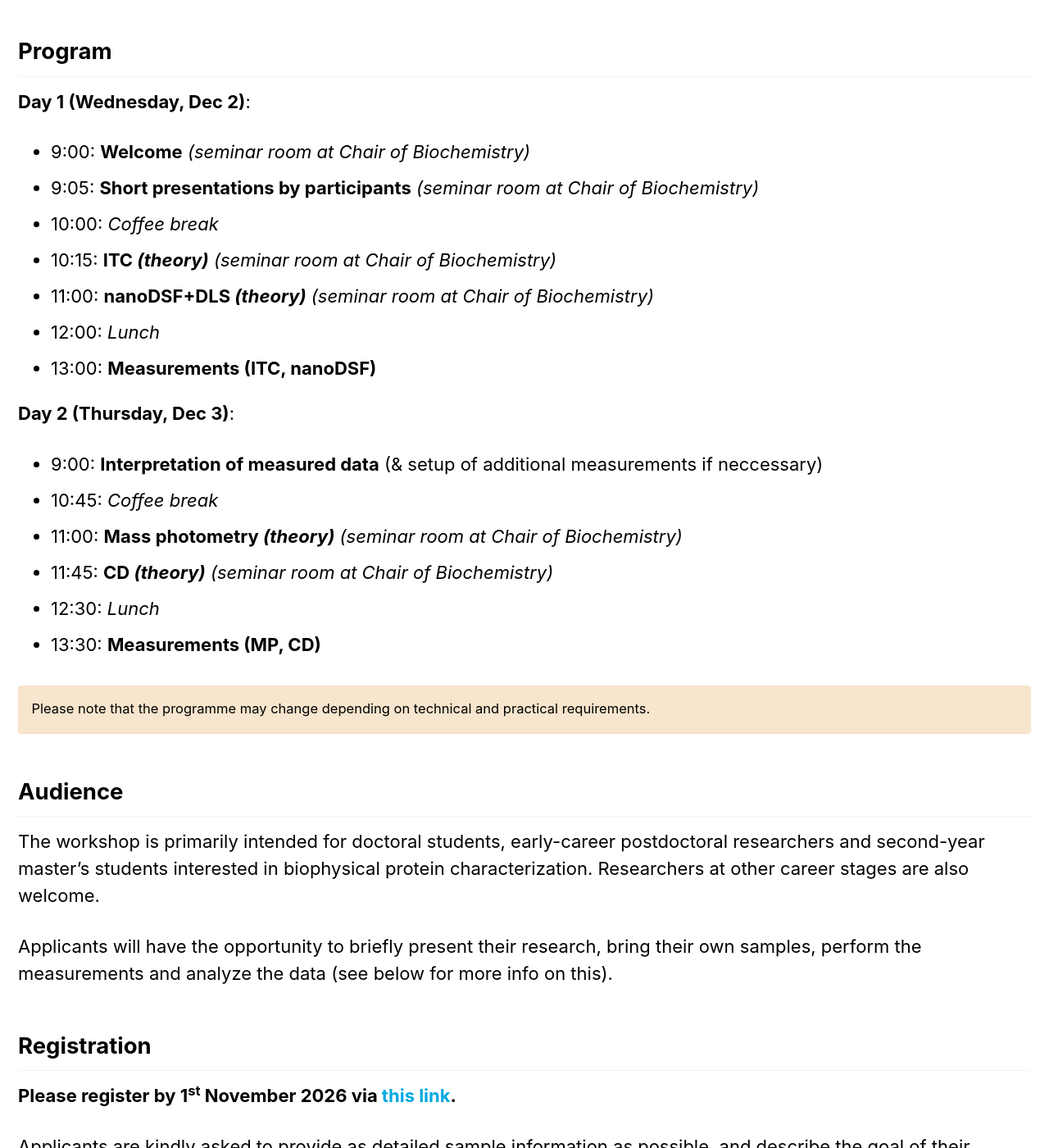
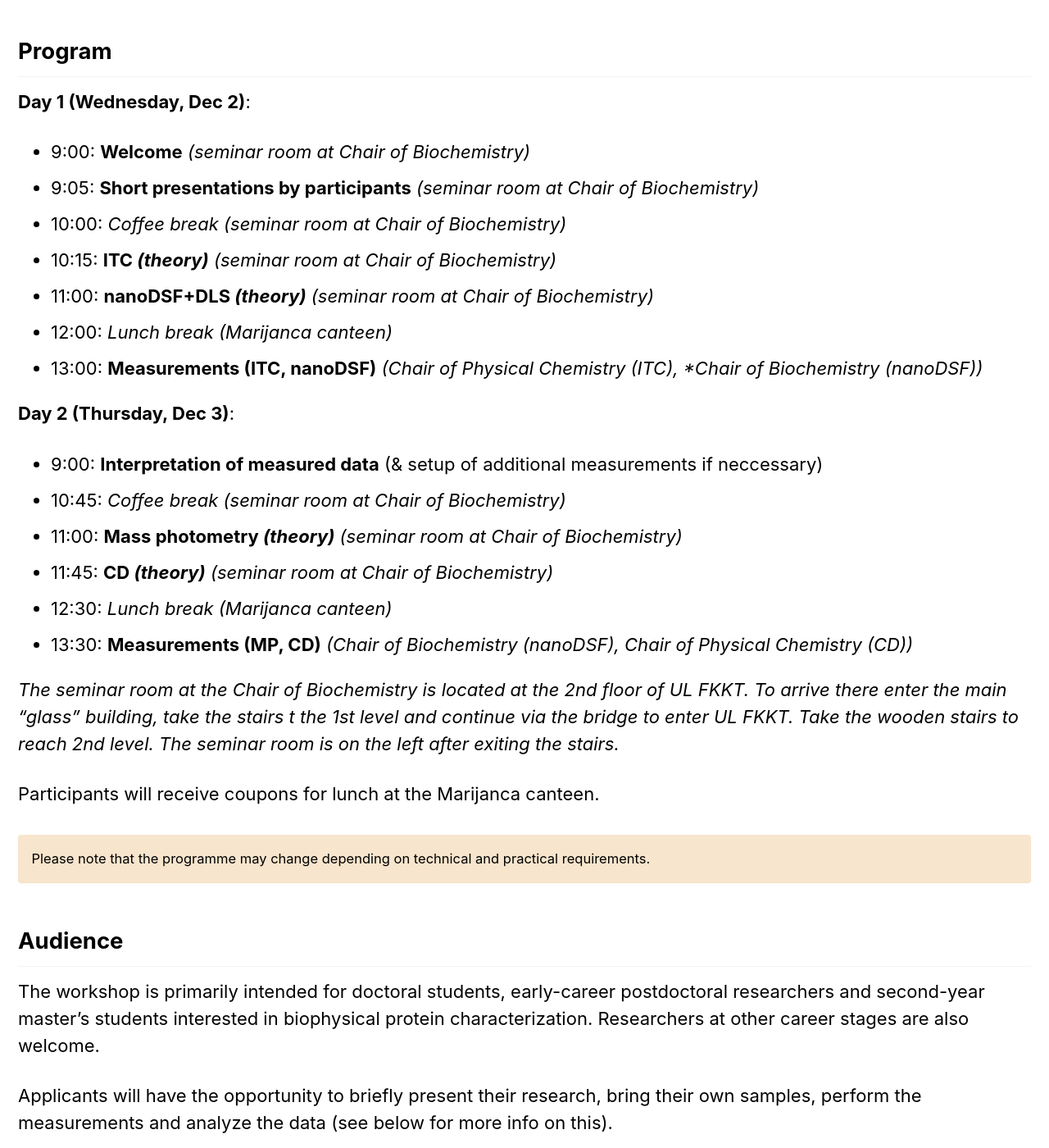
Before and after one commit to InstructSI/instructsi.github.io, a Jekyll site: the page built from _pages/bioproc2026.md, in a window 1280 px wide and 1400 px high, scrolled down 2272 px. Shown: the whole window at 82% size. Built offline with Jekyll 4.4.1, drawn with Linux system fonts in a browser that asks for light colours; cached includes are drawn as plain includes.

Commit message:
Bioproc2026 program update

```diff
--- a/_pages/bioproc2026.md
+++ b/_pages/bioproc2026.md
@@ -68,19 +68,23 @@ The workshop will be held **from 2<sup>nd</sup> to 3<sup>rd</sup> December 2026*
 **Day 1 (Wednesday, Dec 2)**:
 - 9:00: **Welcome** *(seminar room at Chair of Biochemistry)*
 - 9:05: **Short presentations by participants** *(seminar room at Chair of Biochemistry)*
-- 10:00: *Coffee break*
+- 10:00: *Coffee break* *(seminar room at Chair of Biochemistry)*
 - 10:15: **ITC *(theory)*** *(seminar room at Chair of Biochemistry)*
 - 11:00: **nanoDSF+DLS *(theory)*** *(seminar room at Chair of Biochemistry)*
-- 12:00: *Lunch*
-- 13:00: **Measurements (ITC, nanoDSF)**
+- 12:00: *Lunch break* *(Marijanca canteen)*
+- 13:00: **Measurements (ITC, nanoDSF)** *(Chair of Physical Chemistry (ITC), *Chair of Biochemistry (nanoDSF))*
 
 **Day 2 (Thursday, Dec 3)**:
 - 9:00: **Interpretation of measured data** (& setup of additional measurements if neccessary)
-- 10:45: *Coffee break*
+- 10:45: *Coffee break* *(seminar room at Chair of Biochemistry)*
 - 11:00: **Mass photometry *(theory)*** *(seminar room at Chair of Biochemistry)*
 - 11:45: **CD *(theory)*** *(seminar room at Chair of Biochemistry)*
-- 12:30: *Lunch*
-- 13:30: **Measurements (MP, CD)**
+- 12:30: *Lunch break* *(Marijanca canteen)*
+- 13:30: **Measurements (MP, CD)** *(Chair of Biochemistry (nanoDSF), Chair of Physical Chemistry (CD))*
+
+*The seminar room at the Chair of Biochemistry is located at the 2nd floor of UL FKKT. To arrive there enter the main "glass" building, take the stairs t the 1st level and continue via the bridge to enter UL FKKT. Take the wooden stairs to reach 2nd level. The seminar room is on the left after exiting the stairs.*
+
+Participants will receive coupons for lunch at the Marijanca canteen.
 
 Please note that the programme may change depending on technical and practical requirements.
 {: .notice--warning}
```
